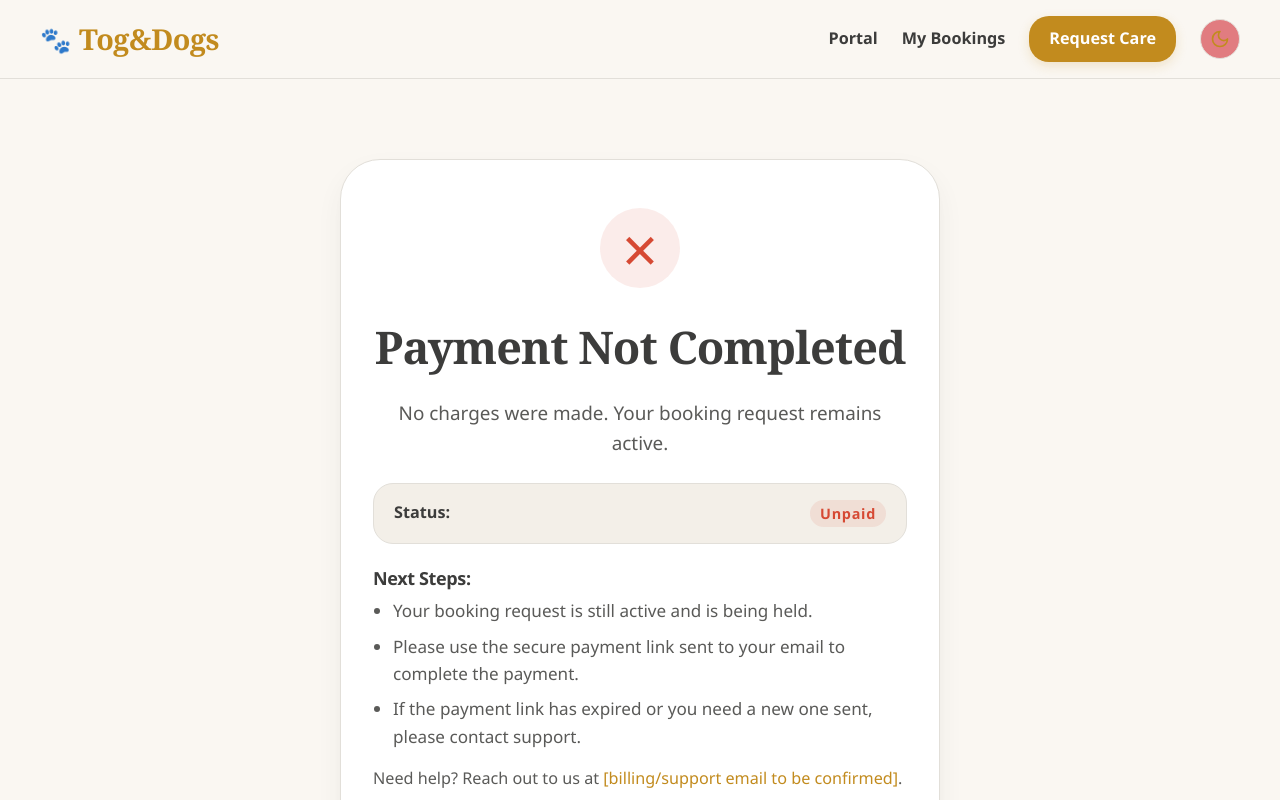
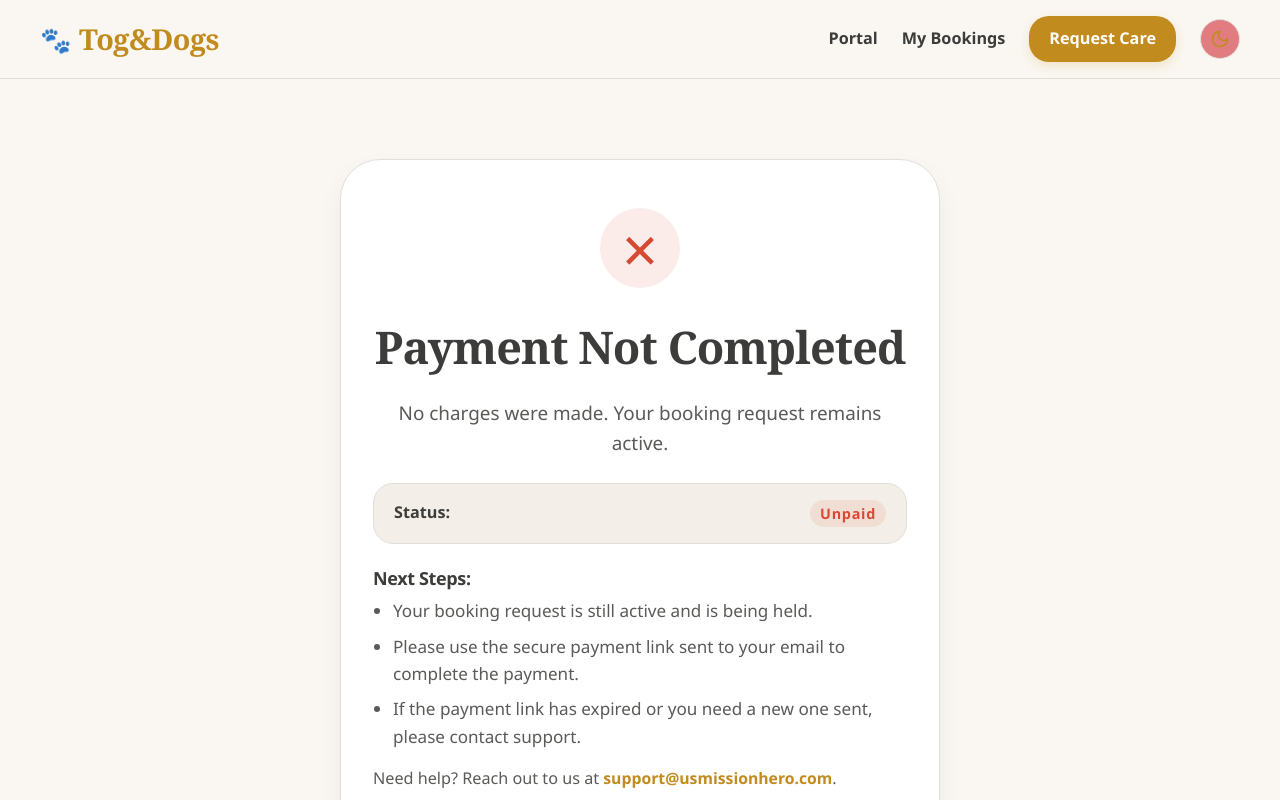
Before and after one commit to mattnicomn/togs_and_dogs_website, a React (Vite) app in the folder web/: page /booking/1/cancel in a window 1280 px wide. Shown: the top 800 px of the page. Built offline with nearby package versions, Linux system fonts and the light colour scheme; no server answers; what amazon-cognito-identity-js would draw is missing.

Commit message:
Release 14H: Payment Support Contact Finalization

```diff
--- a/web/src/components/PaymentCancel.jsx
+++ b/web/src/components/PaymentCancel.jsx
@@ -53,7 +53,7 @@ function PaymentCancel() {
               <li>If the payment link has expired or you need a new one sent, please contact support.</li>
             </ul>
             <p style={{ marginTop: '16px', fontSize: '0.9rem', color: 'var(--text-secondary)', margin: '16px 0 0 0' }}>
-              Need help? Reach out to us at <span style={{ fontWeight: '500', color: 'var(--primary)' }}>[billing/support email to be confirmed]</span>.
+              Need help? Reach out to us at <a href="mailto:support@usmissionhero.com" style={{ color: 'var(--primary)', fontWeight: '600', textDecoration: 'none' }}>support@usmissionhero.com</a>.
             </p>
           </div>
           <div style={{ fontSize: '0.8rem', color: 'var(--text-muted)', width: '100%', textAlign: 'center' }}>
--- a/web/src/components/PaymentSuccess.jsx
+++ b/web/src/components/PaymentSuccess.jsx
@@ -51,7 +51,7 @@ function PaymentSuccess() {
               <li>Please note that payment confirms your booking request; visits and staff assignments are officially scheduled once confirmed by our administration.</li>
             </ul>
             <p style={{ marginTop: '16px', fontSize: '0.9rem', color: 'var(--text-secondary)', margin: '16px 0 0 0' }}>
-              Questions? Reach out to us at <span style={{ fontWeight: '500', color: 'var(--primary)' }}>[billing/support email to be confirmed]</span>.
+              Questions? Reach out to us at <a href="mailto:support@usmissionhero.com" style={{ color: 'var(--primary)', fontWeight: '600', textDecoration: 'none' }}>support@usmissionhero.com</a>.
             </p>
           </div>
           <div style={{ fontSize: '0.8rem', color: 'var(--text-muted)', width: '100%', textAlign: 'center' }}>
```
Also changed, not shown: 3 other files (tests, documents, lock files or other folders).
